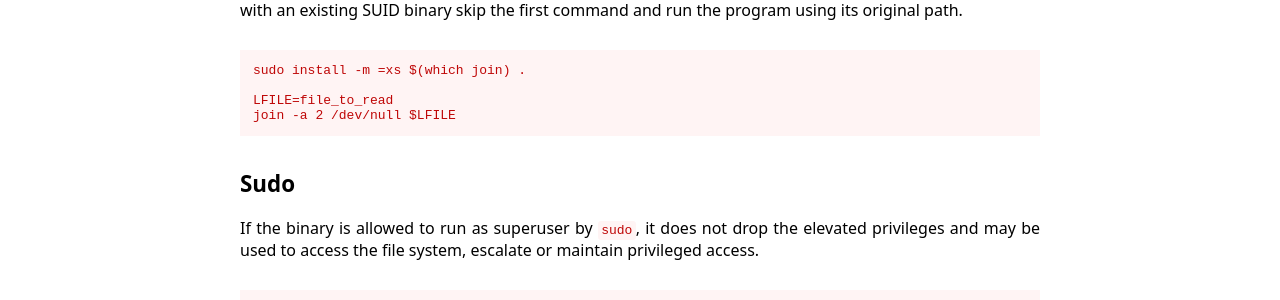
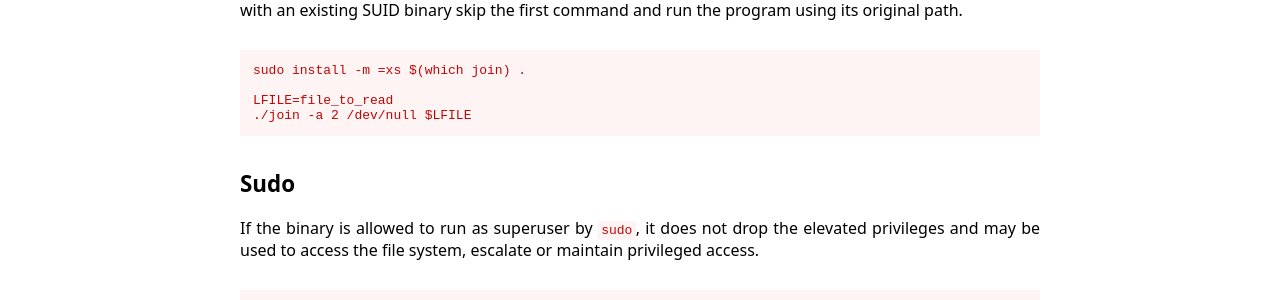
Before and after one commit to GTFOBins/GTFOBins.github.io, a Jekyll site: the page built from _gtfobins/join.md, in a window 1280 px wide. Shown: the part 519-819 px from the top of the page. Built offline with Jekyll 4.4.1, drawn with Linux system fonts in a browser that asks for light colours.

```diff
--- a/_gtfobins/join.md
+++ b/_gtfobins/join.md
@@ -7,7 +7,7 @@ functions:
   suid:
     - code: |
         LFILE=file_to_read
-        join -a 2 /dev/null $LFILE
+        ./join -a 2 /dev/null $LFILE
   sudo:
     - code: |
         LFILE=file_to_read
```
